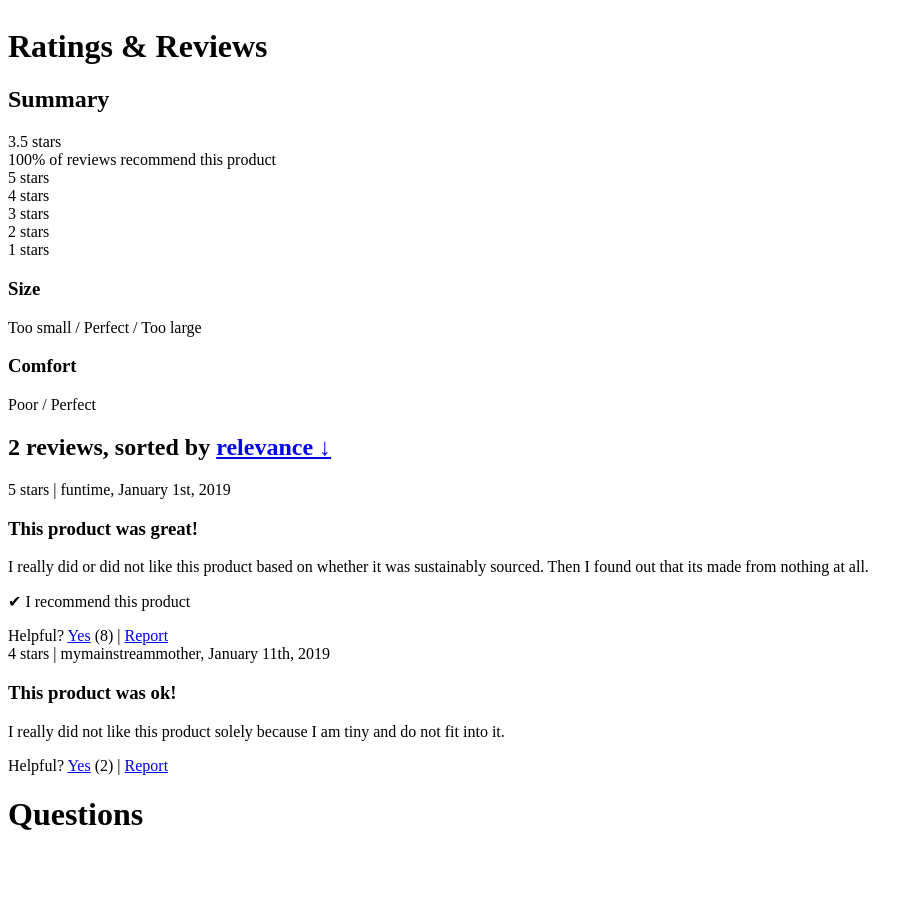
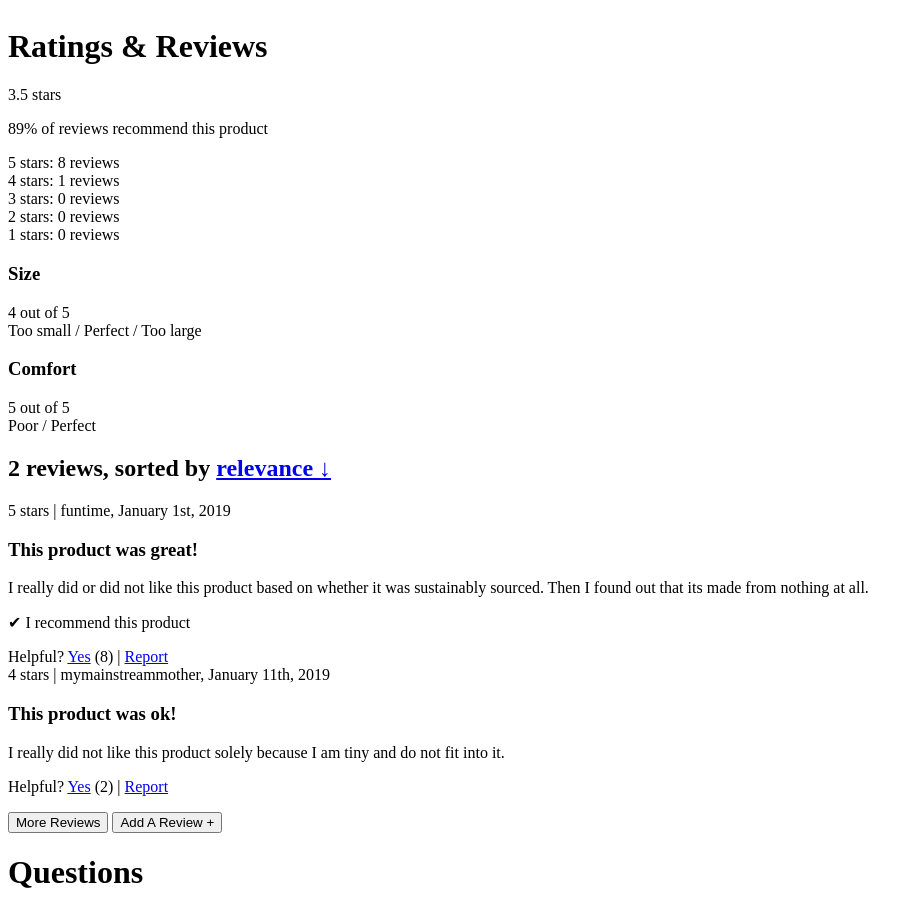
Before and after one commit to awhlam/audacious-alder, a React app: page / in a window 1280 px wide. Shown: the part 169-1082 px from the top of the page, without its empty margins (0-923 px from the left). Before the commit the page ends 1024 px from the top, so only its background shows below. Built offline with nearby package versions, Linux system fonts and the light colour scheme; the HTML template or start-up script is replaced by a standard one.

Commit message:
Update review summary to use sample data

```diff
--- a/client/src/components/reviews/ReviewList.jsx
+++ b/client/src/components/reviews/ReviewList.jsx
@@ -2,13 +2,26 @@ import React from 'react';
 import ReviewEntry from './ReviewEntry.jsx';
 import reviews from '../../sample-data/reviews.js';
 
+/**
+ * Enable sorting reviews by relevance, date, etc
+ * Enable "More Reviews" button to send a GET request to load more reviews
+ * Create add a review form which sends a POST request
+ */
+
 const ReviewList = () => {
   return (
-    <div className='box'>
-      <h2>{reviews.results.length} reviews, sorted by <a href="#">relevance ↓</a></h2>
-      {reviews.results.map(review => (
-        <ReviewEntry review={review}/>
+    <div className="box">
+      <h2>
+        {reviews.results.length} reviews, sorted by <a href="#">relevance ↓</a>
+      </h2>
+      {reviews.results.map((review) => (
+        <ReviewEntry review={review} />
       ))}
+      <p>
+        <button type="submit">More Reviews</button>
+        &nbsp;
+        <button type="submit">Add A Review +</button>
+      </p>
     </div>
   );
 };
--- a/client/src/components/reviews/ReviewSummary.jsx
+++ b/client/src/components/reviews/ReviewSummary.jsx
@@ -1,24 +1,37 @@
 import React from 'react';
+import reviewsMeta from '../../sample-data/reviewsMeta.js';
+
+/**
+ * Update to use sample data
+ * Update to use send request to GET /reviews/meta
+ * Enable filtering by # of stars
+ */
 
 const ReviewSummary = () => {
   return (
     <div className="box">
-      <h2>Summary</h2>
       <div>
-        3.5 stars<br />
-        100% of reviews recommend this product<br />
-        5 stars<br />
-        4 stars<br />
-        3 stars<br />
-        2 stars<br />
-        1 stars<br />
+        <p>3.5 stars</p>
+        <p>
+          {Math.round((reviewsMeta.recommended.true / (parseInt(reviewsMeta.recommended.true) + parseInt(reviewsMeta.recommended.false))) * 100)}
+          % of reviews recommend this product
+        </p>
+        <p>
+          5 stars: {reviewsMeta.ratings["5"] ? reviewsMeta.ratings["5"] : "0"} reviews<br />
+          4 stars: {reviewsMeta.ratings["4"] ? reviewsMeta.ratings["4"] : "0"} reviews<br />
+          3 stars: {reviewsMeta.ratings["3"] ? reviewsMeta.ratings["3"] : "0"} reviews<br />
+          2 stars: {reviewsMeta.ratings["2"] ? reviewsMeta.ratings["2"] : "0"} reviews<br />
+          1 stars: {reviewsMeta.ratings["1"] ? reviewsMeta.ratings["1"] : "0"} reviews<br />
+        </p>
       </div>
       <div>
         <h3>Size</h3>
+        {parseFloat(reviewsMeta.characteristics.Fit.value)} out of 5<br />
         Too small / Perfect / Too large
       </div>
       <div>
         <h3>Comfort</h3>
+        {parseFloat(reviewsMeta.characteristics.Comfort.value)} out of 5<br />
         Poor / Perfect
       </div>
     </div>
--- /dev/null
+++ b/client/src/sample-data/reviewsMeta.js
@@ -0,0 +1,31 @@
+var reviewsMeta = {
+  "product_id": "63609",
+  "ratings": {
+      "4": "1",
+      "5": "8"
+  },
+  "recommended": {
+      "false": "1",
+      "true": "8"
+  },
+  "characteristics": {
+      "Fit": {
+          "id": 213423,
+          "value": "4.0000000000000000"
+      },
+      "Length": {
+          "id": 213424,
+          "value": "3.5000000000000000"
+      },
+      "Comfort": {
+          "id": 213425,
+          "value": "5.0000000000000000"
+      },
+      "Quality": {
+          "id": 213426,
+          "value": "4.0000000000000000"
+      }
+  }
+}
+
+export default reviewsMeta;
```
Also changed, not shown: client/src/components/reviews/ReviewEntry.jsx (+7 -0 lines), 1 other file (tests, documents, lock files or other folders).
